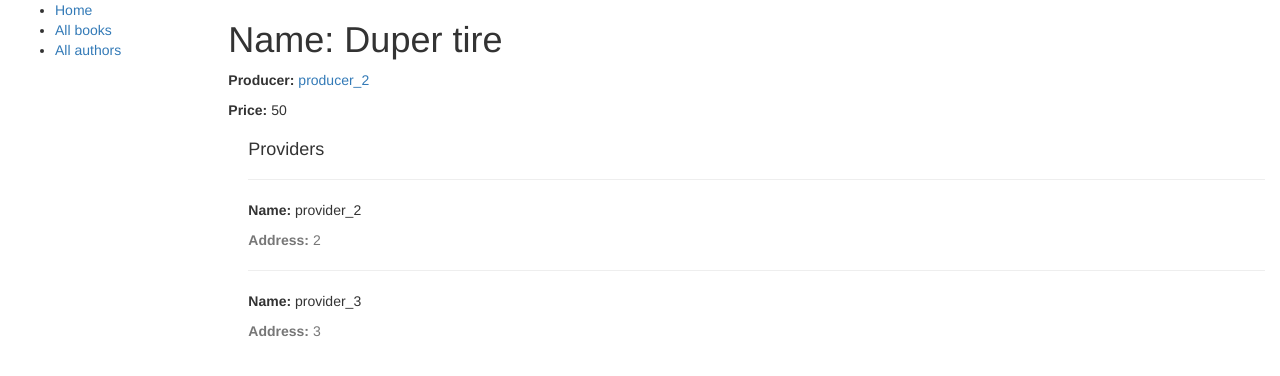
After one commit to Pavelabramovich/sem_5_django, a Django app: page /product/88da2e6d-70b5-4569-ba8b-98e4d62c4efe/ in a window 1280 px wide. The commit adds this page. Shown: the top 376 px of the page. Run offline with Django 4.2, Linux system fonts and the light colour scheme; data comes from the database, SQL or seed files in the repository; some libraries are stand-ins or nearby versions.

Commit message:
add new page

```diff
--- a/CarShop/templates/shop/base.html
+++ b/CarShop/templates/shop/base.html
@@ -1,7 +1,9 @@
 <!doctype html>
 <html lang="en">
   <head>
-    {% block title %}<title>Local Library</title>{% endblock %}
+    {% block title %}
+      <title>Mater Headlight — Auto Detailing Supplies, Chemicals, Equipment, Accessories and more</title>
+    {% endblock %}
 
     <meta charset="utf-8" />
     <meta name="viewport" content="width=device-width, initial-scale=1" />
@@ -22,7 +24,8 @@
           {% block sidebar %}
             <ul class="sidebar-nav">
               <li><a href="{% url 'shop:home' %}">Home</a></li>
-              <li><a href="">All books</a></li>
+              <li><a href="{% url 'shop:products'%}">All books</a></li>
+
               <li><a href="">All authors</a></li>
             </ul>
           {% endblock %}
--- a/CarShop/templates/shop/home.html
+++ b/CarShop/templates/shop/home.html
@@ -3,7 +3,7 @@
 {% block content %}
 <h1>Local Library Home</h1>
 
-  <p>Welcome to <em>LocalLibrary</em>, a very basic Django website developed as a tutorial example on the Mozilla Developer Network.</p>
+<p>Welcome to <em>LocalLibrary</em>, a very basic Django website developed as a tutorial example on the Mozilla Developer Network.</p>
 
 <h2>Dynamic content</h2>
 
--- /dev/null
+++ b/CarShop/templates/shop/product_details.html
@@ -0,0 +1,18 @@
+{% extends "./base.html" %}
+
+{% block content %}
+  <h1>Name: {{ product.name }}</h1>
+
+  <p><strong>Producer:</strong> <a href="">{{ product.producer }}</a></p>
+  <p><strong>Price:</strong> {{ product.price }}</p>
+
+  <div style="margin-left:20px;margin-top:20px">
+    <h4>Providers</h4>
+
+    {% for provider in product.providers.all %}
+    <hr>
+    <p><strong>Name:</strong> {{provider.name}}</p>
+    <p class="text-muted"><strong>Address:</strong> {{provider.id}}</p>
+    {% endfor %}
+  </div>
+{% endblock %}
--- a/CarShop/test_app/models.py
+++ b/CarShop/test_app/models.py
@@ -89,6 +89,9 @@ class Product(models.Model):
 
     producer = models.OneToOneField(Producer, null=True, on_delete=models.SET_NULL)
 
+    def get_absolute_url(self):
+        return f"/product/{self.article}/"
+
     def get_producer(self):
         return self.producer.name
 
--- a/CarShop/test_app/urls.py
+++ b/CarShop/test_app/urls.py
@@ -1,11 +1,14 @@
-from django.urls import path
+from django.urls import path, re_path
 from . import views
+
 
 app_name = 'shop'
 
 
 urlpatterns = [
     path('', views.home, name='home'),
+    path('products/', views.ProductListView.as_view(), name='products'),
+    re_path(r'product/(?P<pk>.+)/$', views.ProductDetailView.as_view(), name='book-detail'),
 
     path('', views.index),
 ]
--- a/CarShop/test_app/views.py
+++ b/CarShop/test_app/views.py
@@ -1,5 +1,5 @@
 from datetime import date, timedelta
-
+from django.views import generic
 from django.db.models import Model
 from django.shortcuts import render
 from django.http import HttpResponseRedirect, HttpResponseNotFound
@@ -67,3 +67,13 @@ def home(request):
         'producers': producers,
         'buys': buys
     })
+
+
+class ProductListView(generic.ListView):
+    model = Product
+    template_name = 'shop/product_list.html'
+
+
+class ProductDetailView(generic.DetailView):
+    model = Product
+    template_name = 'shop/product_details.html'
```
Also changed, not shown: CarShop/templates/shop/product_list.html (added, +15 -0 lines).
